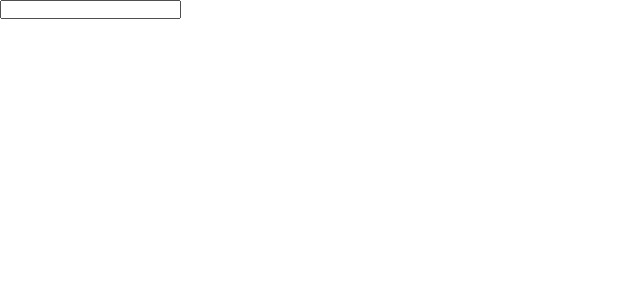
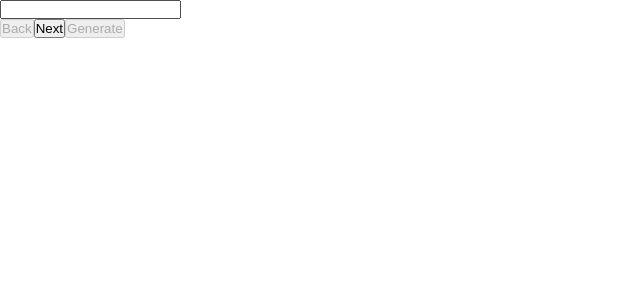
Before and after one commit to nikolozb/ol-academy-resume-generator, a React (Create React App) app: page /create in a window 1280 px wide. Shown: the top 300 px of the page, without its empty margins (0-640 px from the left). Built offline with nearby package versions, Linux system fonts and the light colour scheme.

Commit message:
create-page/controlling page indexes

```diff
--- /dev/null
+++ b/src/components/SectionControlls.jsx
@@ -0,0 +1,21 @@
+const SectionControlls = ({ pageIndex, setPageIndex }) => {
+  return (
+    <div>
+      <button
+        disabled={pageIndex === 0}
+        onClick={() => setPageIndex((prevState) => prevState - 1)}
+      >
+        Back
+      </button>
+      <button
+        disabled={pageIndex === 5}
+        onClick={() => setPageIndex((prevState) => prevState + 1)}
+      >
+        Next
+      </button>
+      <button disabled={!(pageIndex === 5)}>Generate</button>
+    </div>
+  );
+};
+
+export default SectionControlls;
--- a/src/pages/Create.jsx
+++ b/src/pages/Create.jsx
@@ -7,6 +7,7 @@ import Skills from "../components/sections/Skills";
 import Experience from "../components/sections/Experience";
 import Education from "../components/sections/Education";
 import ProSummary from "../components/sections/ProSummary";
+import SectionControlls from "../components/SectionControlls";
 
 const Create = () => {
   const [pageIndex, setPageIndex] = useState(0);
@@ -74,7 +75,12 @@ const Create = () => {
     }
   };
 
-  return <div>{switchSectionsHandler()}</div>;
+  return (
+    <div>
+      {switchSectionsHandler()}
+      <SectionControlls pageIndex={pageIndex} setPageIndex={setPageIndex} />
+    </div>
+  );
 };
 
 export default Create;
```
